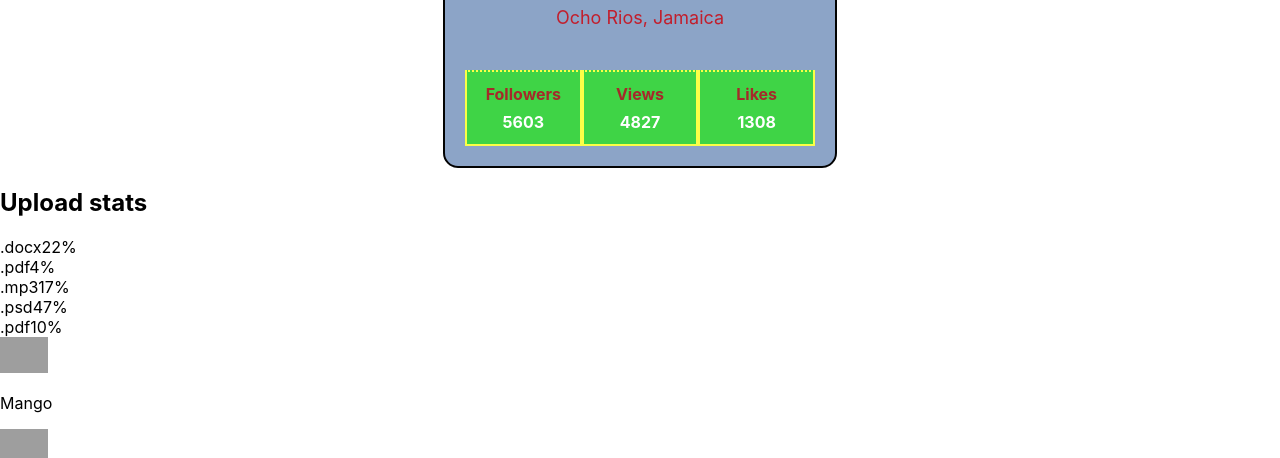
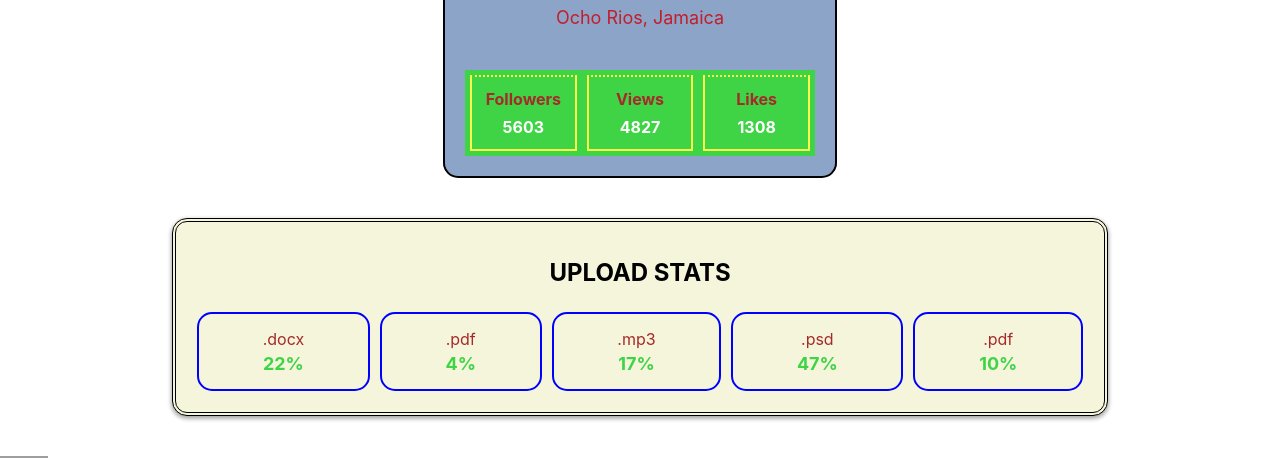
Before and after one commit to NikHectro/goit-react-hw-01-components, a React (Create React App) app: page / in a window 1280 px wide. Shown: the part 342-800 px from the top of the page. Built offline with nearby package versions, Linux system fonts and the light colour scheme; grey boxes are pictures that could not be loaded.

Commit message:
Stat - add css

```diff
--- a/src/components/Profile/Profile.module.css
+++ b/src/components/Profile/Profile.module.css
@@ -27,15 +27,16 @@
   margin-bottom: 0;
 }
 
-.tag, .location {
+.tag,
+.location {
   padding: 12px 4px;
   margin: 0;
   font-size: 18px;
-    color:beige;
+  color: beige;
 }
 
 .location {
-    color:rgb(194, 30, 44);
+  color: rgb(194, 30, 44);
 }
 
 .stats {
@@ -54,7 +55,7 @@ display: flex;
   align-items: center;
   width: 100%;
   padding: 12px 0;
-        margin: 0;
+  margin: 5px;
 
   border: 2px solid rgb(252, 255, 71);
   border-top: 2px dotted rgb(252, 255, 71);
@@ -65,7 +66,6 @@ display: flex;
 
 .label {
   color: brown;
-
 }
 
 .quantity {
--- a/src/components/Statistics/Statistics.jsx
+++ b/src/components/Statistics/Statistics.jsx
@@ -5,15 +5,15 @@ import css from './Statistics.module.css'
 export default function Statistics({ title, stats }) {
 
   return (
-    <section className="statistics">
-      {title && <h2 className="title">{title}</h2>}
+    <section className={css.statistics}>
+      {title && <h2 className={css.title}>{title}</h2>}
 
-      <ul className="stat-list">
+      <ul className={css.statList}>
         {stats.map(el => {
           return (
-            <li className="item" key={el.id}>
-              <span className="label">{el.label}</span>
-              <span className="percentage">{el.percentage}%</span>
+            <li className={css.item} key={el.id}>
+              <span className={css.label}>{el.label}</span>
+              <span className={css.percentage}>{el.percentage}%</span>
             </li>
           );
         })}
--- a/src/components/Statistics/Statistics.module.css
+++ b/src/components/Statistics/Statistics.module.css
@@ -0,0 +1,48 @@
+.statistics {
+  width: 70%;
+  height: 120%;
+  margin: 40px auto;
+  padding: 16px;
+  /* display: block; */
+
+  border: 4px double black;
+  border-radius: 15px;
+  background-color: beige;
+
+  box-shadow: 0px 2px 5px rgba(0, 0, 0, 0.16), 0px 2px 5px rgba(0, 0, 0, 0.16),
+    0px 2px 5px rgba(0, 0, 0, 0.16);
+}
+
+.title {
+  text-align: center;
+  text-transform: uppercase;
+}
+
+.statList {
+  display: flex;
+  /* align-items: center; */
+}
+
+.item {
+display: flex;
+    flex-direction: column;
+  padding: 15px;
+  margin: 5px;
+  flex-grow: 1;
+
+  border: 2px solid blue;
+  border-radius: 15px;
+}
+
+.label {
+  text-align: center;
+  margin-bottom: 4px;
+  color: brown;
+}
+
+.percentage {
+    font-size: 18px;
+    text-align: center;
+  font-weight: bold;
+  color: rgb(63, 212, 70);
+}
```
Lines whose indentation alone changed are shown as unchanged.
